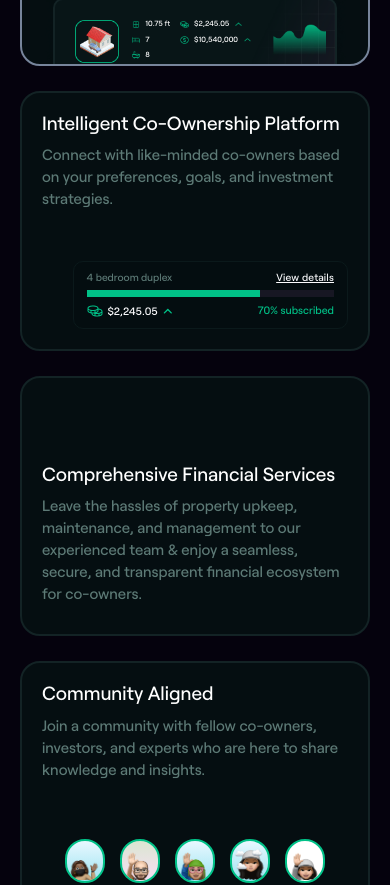
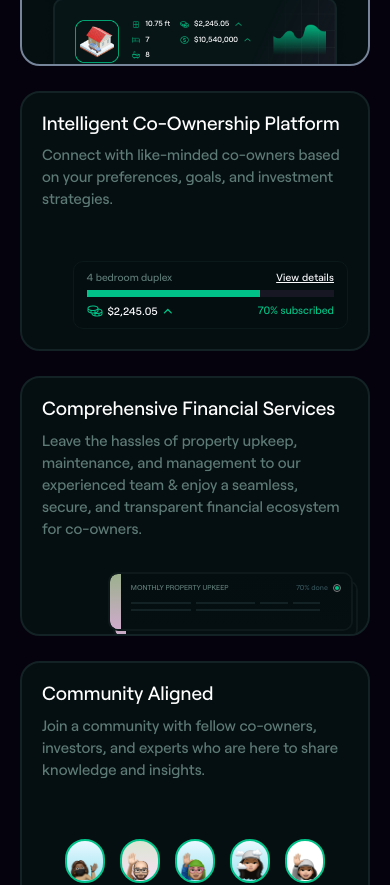
Before and after one commit to Clusttr/clusttr-web, a React (Vite) app: page / in a window 390 px wide. Shown: the part 1917-2802 px from the top of the page. Built offline with nearby package versions, Linux system fonts and the light colour scheme; a web font is replaced by a local one.

Commit message:
Worked on the Compreshensive Financial Service and finally completed the mobile responsive design. up the final design (desktop responsive design)

```diff
--- a/src/views/landing/MonthlyPropertyUpkeepCard.tsx
+++ b/src/views/landing/MonthlyPropertyUpkeepCard.tsx
@@ -1,16 +1,13 @@
-import styled from 'styled-components';
+import styled, { css } from 'styled-components';
 
 type UpkeepCardProps = {
 	card: object;
+	hideCard: boolean;
 };
 
-const MonthlyPropertyUpkeepCard = ({ card }: UpkeepCardProps) => {
+const MonthlyPropertyUpkeepCard = ({ card, hideCard }: UpkeepCardProps) => {
 	return (
-		<UpkeepDesign
-			style={
-				card
-			}
-		>
+		<UpkeepDesign style={card} hideCard={hideCard}>
 			<div className="upkeep_side_line"></div>
 			<div className="upkeep_main_content">
 				<div className="upkeep_main_top">
@@ -20,26 +17,27 @@ const MonthlyPropertyUpkeepCard = ({ card }: UpkeepCardProps) => {
 						<div className="active_progress__bar"></div>
 					</div>
 				</div>
-				<div className='blank_box'>
-					<div className='first_box'></div>
-					<div className='second_box'></div>
+				<div className="blank_box">
+					<div className="first_box"></div>
+					<div className="second_box"></div>
 					<div></div>
 					<div></div>
-					<div className='fifth_box'></div>
-					<div className='sixth_box'></div>
+					<div className="fifth_box"></div>
+					<div className="sixth_box"></div>
 				</div>
 			</div>
 		</UpkeepDesign>
 	);
 };
 
-const UpkeepDesign = styled.div`
+const UpkeepDesign = styled.div<{ hideCard: boolean }>`
 	display: flex;
 	border: 2px solid #0e191b;
 	border-radius: 10px;
 	overflow: hidden;
 	width: 100%;
 	position: absolute;
+
 	.upkeep_side_line {
 		height: 70px;
 		border-radius: 10px 0 0 10px;
@@ -50,9 +48,9 @@ const UpkeepDesign = styled.div`
 		width: 100%;
 		background-image: linear-gradient(to bottom, #040d10, #050e11);
 		padding: 10px;
-		display:flex;
-		flex-direction:column;
-		gap:10px;
+		display: flex;
+		flex-direction: column;
+		gap: 10px;
 	}
 	.upkeep_main_top {
 		display: flex;
@@ -95,30 +93,64 @@ const UpkeepDesign = styled.div`
 	.blank_box {
 		display: grid;
 		grid-template-columns: auto auto auto auto auto auto;
-		gap:8px;
+		gap: 8px;
 		width: 90%;
 	}
 	.blank_box > div {
-		background-color:#132325;
+		background-color: #132325;
 		width: 100%;
 		height: 3px;
-
 	}
-	.first_box{
+	.first_box {
 		grid-column-start: 1;
 		grid-column-end: 3;
 	}
-	.second_box{
+	.second_box {
 		grid-column-start: 3;
 		grid-column-end: 5;
 	}
-	.fifth_box{
+	.fifth_box {
 		grid-column-start: 1;
 		grid-column-end: 3;
 	}
-	.sixth_box{
+	.sixth_box {
 		grid-column-start: 3;
 		grid-column-end: 7;
+	}
+	@media (max-width: 480px) {
+		.upkeep_side_line {
+			height: 55px;
+			border-radius: 8px 0 0 8px;
+		}
+		.upkeep_main_top {
+			font-weight: 500;
+		}
+		.upkeep_main_top > div:first-child {
+			font-size: 0.45rem;
+		}
+		.upkeep_main_top > div:last-child {
+			gap: 5px;
+			font-size: 0.45rem;
+		}
+		.active_progress__bar {
+			padding: 3px;
+		}
+		.active_progress__bar::after {
+			top: 1.3px;
+			left: 1.02px;
+			padding: 2px;
+		}
+		.blank_box {
+			gap: 5px;
+		}
+		.blank_box > div {
+			height: 2px;
+		}
+		${({ hideCard }) =>
+			hideCard &&
+			css`
+				display: none;
+			`}
 	}
 `;
 
--- a/src/views/landing/WhyClusttr.tsx
+++ b/src/views/landing/WhyClusttr.tsx
@@ -276,7 +276,10 @@ const WhyClusttrStyle = styled.div`
 			flex-direction: column-reverse;
 			gap: 25px;
 		}
-
+		.why_clusttr_bottom > div:nth-child(2) {
+			flex-direction: column;
+			justify-content: unset;
+		}
 		& .why_clusttr_box {
 			gap: 15px;
 			padding: 20px;
--- a/src/views/landing/WhyClusttrFinancialServicesDesign.tsx
+++ b/src/views/landing/WhyClusttrFinancialServicesDesign.tsx
@@ -5,12 +5,17 @@ const WhyClusttrFinancialServicesDesign = () => {
 	return (
 		<ServicesDesign>
 			<div>
-				<MonthlyPropertyUpkeepCard card={{ top: 0, zIndex: 3 }} />
+				<MonthlyPropertyUpkeepCard
+					card={{ top: 0, right: 0, zIndex: 3 }}
+					hideCard={true}
+				/>
 				<MonthlyPropertyUpkeepCard
 					card={{ top: '8px', right: '-2%', zIndex: 2 }}
+					hideCard={false}
 				/>
 				<MonthlyPropertyUpkeepCard
 					card={{ top: '16px', right: '-4%', zIndex: 1 }}
+					hideCard={false}
 				/>
 			</div>
 		</ServicesDesign>
@@ -19,15 +24,28 @@ const WhyClusttrFinancialServicesDesign = () => {
 
 const ServicesDesign = styled.div`
 	// padding: 110px 0 160px;
+	display: flex;
+	justify-content: center;
+	align-items: center;
 
 	> div {
 		margin: 74.5px 20% 0;
-		padding: 112.25px;
+		padding: 112.25px 0;
+		width: 60%;
 		position: relative;
+	}
+
+	@media (max-width: 480px) {
 		display: flex;
-		// flex-direction: column;
-		justify-content: center;
-		align-items: center;
+		justify-content: flex-end;
+		align-items: flex-end;
+
+		> div {
+			width: 80%;
+			margin: 0;
+			padding: 0;
+			position: relative;
+		}
 	}
 `;
 
```
